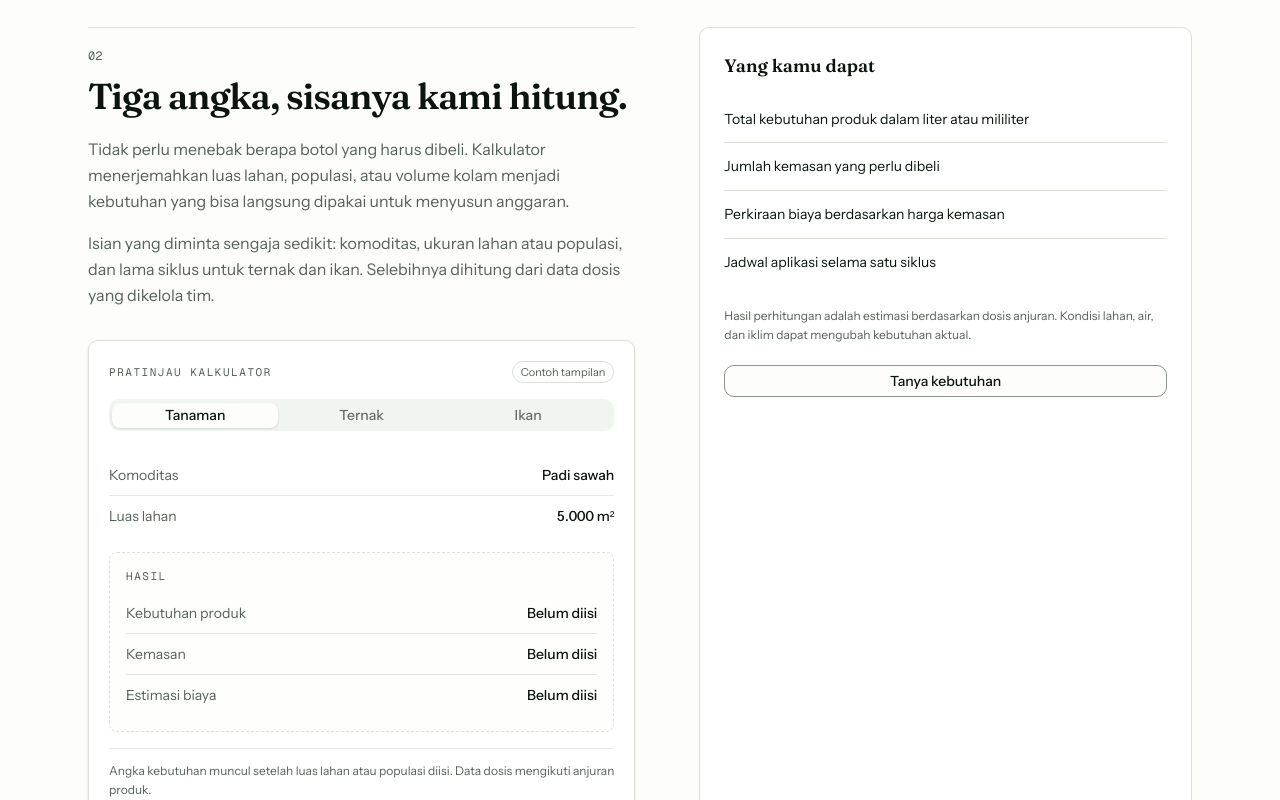
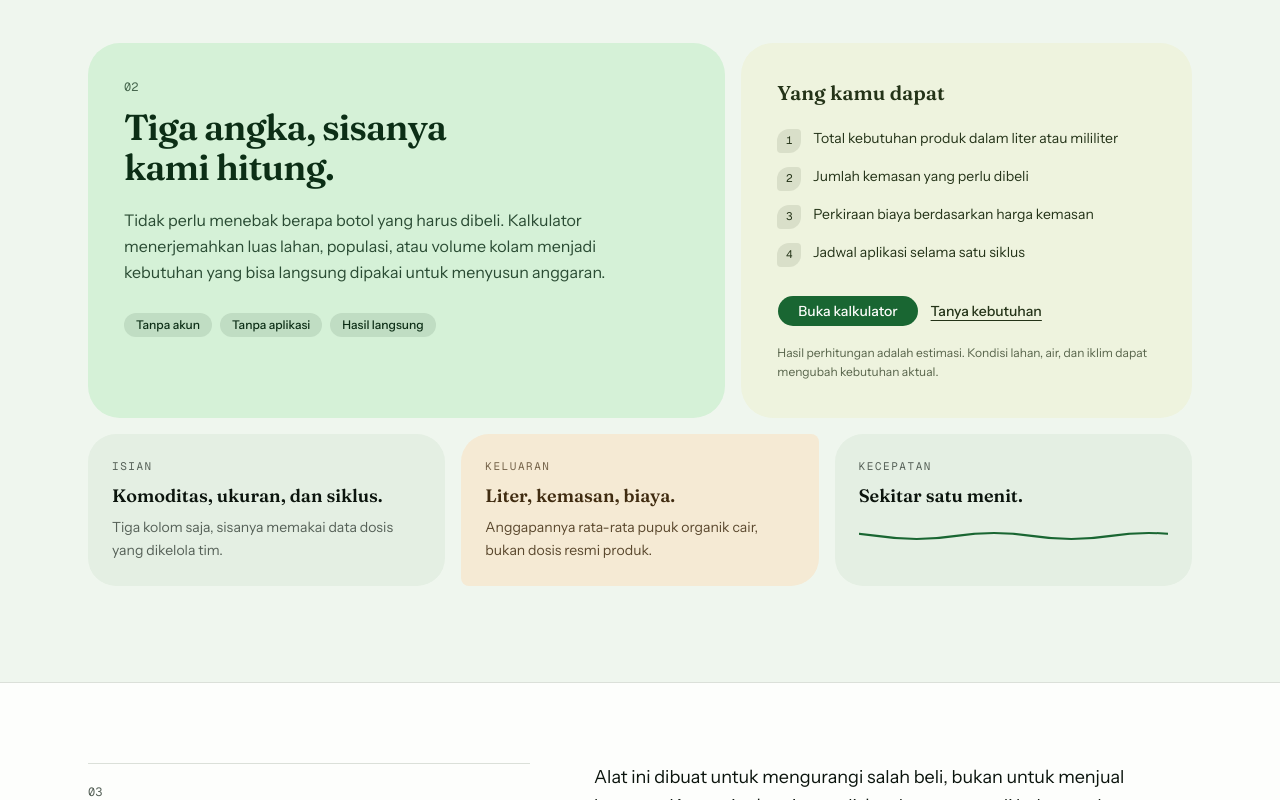
Before and after one commit to AWCODE13/PROBIOGREEN, a Next.js app in the folder web/: page / in a window 1280 px wide. Shown: the part 1520-2320 px from the top of the page. Built offline with nearby package versions, Linux system fonts and the light colour scheme; no server answers.

Commit message:
feat(kalkulator-section): Material 3 expressive bento redesign with tonal container tokens

```diff
--- a/web/src/app/globals.css
+++ b/web/src/app/globals.css
@@ -11,7 +11,14 @@
   --font-mono: var(--font-geist-mono);
   --font-heading: var(--font-fraunces);
   --color-sidebar-ring: var(--sidebar-ring);
-  --color-sidebar-border: var(--sidebar-border);
+  --color-surface-container: var(--surface-container);
+  --color-surface-container-high: var(--surface-container-high);
+  --color-primary-container: var(--primary-container);
+  --color-on-primary-container: var(--on-primary-container);
+  --color-secondary-container: var(--secondary-container);
+  --color-on-secondary-container: var(--on-secondary-container);
+  --color-tertiary-container: var(--tertiary-container);
+  --color-on-tertiary-container: var(--on-tertiary-container);  --color-sidebar-border: var(--sidebar-border);
   --color-sidebar-accent-foreground: var(--sidebar-accent-foreground);
   --color-sidebar-accent: var(--sidebar-accent);
   --color-sidebar-primary-foreground: var(--sidebar-primary-foreground);
@@ -81,6 +88,16 @@
   --sidebar-accent-foreground: oklch(0.35 0.09 150);
   --sidebar-border: oklch(0.9 0.01 140);
   --sidebar-ring: oklch(0.45 0.11 150);
+
+  /* Material 3 tonal containers, seeded from primary green */
+  --surface-container: oklch(0.965 0.012 140);
+  --surface-container-high: oklch(0.94 0.02 142);
+  --primary-container: oklch(0.93 0.045 148);
+  --on-primary-container: oklch(0.27 0.06 150);
+  --secondary-container: oklch(0.955 0.028 118);
+  --on-secondary-container: oklch(0.3 0.05 132);
+  --tertiary-container: oklch(0.94 0.032 85);
+  --on-tertiary-container: oklch(0.31 0.05 72);
 }
 
 .dark {
@@ -115,6 +132,15 @@
   --sidebar-accent-foreground: oklch(0.95 0.01 150);
   --sidebar-border: oklch(1 0 0 / 12%);
   --sidebar-ring: oklch(0.72 0.15 150);
+
+  --surface-container: oklch(0.215 0.015 150);
+  --surface-container-high: oklch(0.255 0.018 150);
+  --primary-container: oklch(0.33 0.055 150);
+  --on-primary-container: oklch(0.92 0.045 145);
+  --secondary-container: oklch(0.29 0.03 135);
+  --on-secondary-container: oklch(0.9 0.035 130);
+  --tertiary-container: oklch(0.32 0.035 78);
+  --on-tertiary-container: oklch(0.92 0.035 85);
 }
 
 @layer base {
@@ -144,3 +170,23 @@
     }
   }
 }
+@layer utilities {
+  .m3-wave {
+    animation: m3-wave-shift 9s linear infinite;
+  }
+
+  @media (prefers-reduced-motion: reduce) {
+    .m3-wave {
+      animation: none;
+    }
+  }
+}
+
+@keyframes m3-wave-shift {
+  from {
+    transform: translateX(0);
+  }
+  to {
+    transform: translateX(-50%);
+  }
+}
--- a/web/src/app/page.tsx
+++ b/web/src/app/page.tsx
@@ -6,7 +6,6 @@ import {
   AccordionItem,
   AccordionTrigger,
 } from "@/components/ui/accordion";
-import { CalculatorPreview } from "@/components/site/calculator-preview";
 import { PopularProducts } from "@/components/site/popular-products";
 import { consultationHref } from "@/lib/site";
 
@@ -197,42 +196,118 @@ export default function Home() {
         </div>
       </section>
 
-      <section id="kalkulator" className="scroll-mt-20 border-b border-border">
-        <div className="mx-auto grid w-full max-w-6xl gap-10 px-4 py-16 sm:px-6 lg:grid-cols-[1fr_0.9fr] lg:gap-16 lg:py-20">
-          <div>
-            <SectionHead index="02">Tiga angka, sisanya kami hitung.</SectionHead>
-            <p className="mt-5 text-pretty leading-relaxed text-muted-foreground">
+      <section id="kalkulator" className="scroll-mt-20 border-b border-border bg-surface-container">
+        <div className="mx-auto w-full max-w-6xl px-4 py-16 sm:px-6 lg:py-24">
+          <div className="grid gap-4 lg:grid-cols-12">
+            <div className="rounded-[32px] bg-primary-container p-7 text-on-primary-container sm:p-9 lg:col-span-7">
+              <p className="font-mono text-xs tabular-nums text-on-primary-container/70">
+                02
+              </p>
+              <h2 className="mt-3 max-w-lg text-balance font-heading text-3xl font-semibold tracking-tight sm:text-4xl">
+                Tiga angka, sisanya kami hitung.
+              </h2>
+              <p className="mt-5 max-w-lg text-pretty leading-relaxed text-on-primary-container/85">
                 Tidak perlu menebak berapa botol yang harus dibeli. Kalkulator
                 menerjemahkan luas lahan, populasi, atau volume kolam menjadi
                 kebutuhan yang bisa langsung dipakai untuk menyusun anggaran.
               </p>
-            <p className="mt-4 text-pretty leading-relaxed text-muted-foreground">
-              Isian yang diminta sengaja sedikit: komoditas, ukuran lahan atau
-              populasi, dan lama siklus untuk ternak dan ikan. Selebihnya dihitung
-              dari data dosis yang dikelola tim.
-            </p>
-
-            <div className="mt-8">
-              <CalculatorPreview />
+              <div className="mt-7 flex flex-wrap items-center gap-2">
+                {["Tanpa akun", "Tanpa aplikasi", "Hasil langsung"].map((chip) => (
+                  <span
+                    key={chip}
+                    className="rounded-full bg-on-primary-container/10 px-3 py-1 text-xs font-medium"
+                  >
+                    {chip}
+                  </span>
+                ))}
               </div>
             </div>
 
-          <div className="rounded-lg border border-border bg-card p-6">
-            <h3 className="font-heading text-lg font-semibold">Yang kamu dapat</h3>
-            <ul className="mt-4 divide-y divide-border">
-              {outputs.map((item) => (
-                <li key={item} className="py-3 text-sm leading-relaxed">
-                  {item}
+            <div className="flex flex-col rounded-[32px] bg-secondary-container p-7 text-on-secondary-container sm:p-9 lg:col-span-5">
+              <h3 className="font-heading text-xl font-semibold">Yang kamu dapat</h3>
+              <ol className="mt-5 space-y-3">
+                {outputs.map((item, index) => (
+                  <li key={item} className="flex gap-3 text-sm leading-relaxed">
+                    <span
+                      aria-hidden="true"
+                      className="mt-0.5 flex size-6 shrink-0 items-center justify-center rounded-[12px_4px_12px_4px] bg-on-secondary-container/10 font-mono text-[11px] tabular-nums"
+                    >
+                      {index + 1}
+                    </span>
+                    <span>{item}</span>
                   </li>
                 ))}
-            </ul>
-            <p className="mt-5 text-xs leading-relaxed text-muted-foreground">
-              Hasil perhitungan adalah estimasi berdasarkan dosis anjuran.
-              Kondisi lahan, air, dan iklim dapat mengubah kebutuhan aktual.
+              </ol>
+
+              <div className="mt-auto pt-7">
+                <div className="flex flex-wrap items-center gap-3">
+                  <Button asChild className="rounded-full px-5">
+                    <Link href="/kalkulator">Buka kalkulator</Link>
+                  </Button>
+                  <Link
+                    href={consultationHref}
+                    className="text-sm font-medium underline underline-offset-4 hover:no-underline"
+                  >
+                    Tanya kebutuhan
+                  </Link>
+                </div>
+                <p className="mt-4 text-xs leading-relaxed text-on-secondary-container/75">
+                  Hasil perhitungan adalah estimasi. Kondisi lahan, air, dan iklim
+                  dapat mengubah kebutuhan aktual.
                 </p>
-            <Button asChild variant="outline" className="mt-5 w-full">
-              <Link href={consultationHref}>Tanya kebutuhan</Link>
-            </Button>
+              </div>
+            </div>
+
+            <div className="grid gap-4 sm:grid-cols-3 lg:col-span-12">
+              <div className="rounded-[28px] bg-surface-container-high p-6">
+                <p className="font-mono text-[11px] uppercase tracking-[0.14em] text-muted-foreground">
+                  Isian
+                </p>
+                <p className="mt-2 font-heading text-lg font-semibold">
+                  Komoditas, ukuran, dan siklus.
+                </p>
+                <p className="mt-1.5 text-sm leading-relaxed text-muted-foreground">
+                  Tiga kolom saja, sisanya memakai data dosis yang dikelola tim.
+                </p>
+              </div>
+
+              <div className="rounded-[28px_8px_28px_8px] bg-tertiary-container p-6 text-on-tertiary-container">
+                <p className="font-mono text-[11px] uppercase tracking-[0.14em] opacity-70">
+                  Keluaran
+                </p>
+                <p className="mt-2 font-heading text-lg font-semibold">
+                  Liter, kemasan, biaya.
+                </p>
+                <p className="mt-1.5 text-sm leading-relaxed opacity-85">
+                  Anggapannya rata-rata pupuk organik cair, bukan dosis resmi
+                  produk.
+                </p>
+              </div>
+
+              <div className="rounded-[28px] bg-surface-container-high p-6">
+                <p className="font-mono text-[11px] uppercase tracking-[0.14em] text-muted-foreground">
+                  Kecepatan
+                </p>
+                <p className="mt-2 font-heading text-lg font-semibold">
+                  Sekitar satu menit.
+                </p>
+                <div aria-hidden="true" className="relative mt-5 h-3 overflow-hidden text-primary">
+                  <svg
+                    viewBox="0 0 200 12"
+                    preserveAspectRatio="none"
+                    className="m3-wave absolute inset-y-0 left-0 h-3 w-[200%]"
+                  >
+                    <path
+                      d="M0 6 q 12.5 -6 25 0 t 25 0 t 25 0 t 25 0 t 25 0 t 25 0 t 25 0 t 25 0"
+                      fill="none"
+                      stroke="currentColor"
+                      strokeWidth="2"
+                      strokeLinecap="round"
+                    />
+                  </svg>
+                </div>
+              </div>
+            </div>
           </div>
         </div>
       </section>
--- a/web/src/components/site/calculator-preview.tsx
+++ /dev/null
@@ -1,108 +0,0 @@
-"use client";
-
-import { Tabs, TabsContent, TabsList, TabsTrigger } from "@/components/ui/tabs";
-
-const previews = {
-  tanaman: {
-    fields: [
-      { label: "Komoditas", value: "Padi sawah" },
-      { label: "Luas lahan", value: "5.000 m²" },
-    ],
-    result: [
-      { label: "Kebutuhan produk", value: "Belum diisi" },
-      { label: "Kemasan", value: "Belum diisi" },
-      { label: "Estimasi biaya", value: "Belum diisi" },
-    ],
-  },
-  ternak: {
-    fields: [
-      { label: "Jenis ternak", value: "Ayam broiler" },
-      { label: "Populasi", value: "2.000 ekor" },
-      { label: "Lama siklus", value: "30 hari" },
-    ],
-    result: [
-      { label: "Kebutuhan per hari", value: "Belum diisi" },
-      { label: "Total per siklus", value: "Belum diisi" },
-      { label: "Estimasi biaya", value: "Belum diisi" },
-    ],
-  },
-  ikan: {
-    fields: [
-      { label: "Jenis ikan", value: "Nila" },
-      { label: "Volume kolam", value: "150 m³" },
-      { label: "Lama siklus", value: "60 hari" },
-    ],
-    result: [
-      { label: "Kebutuhan per hari", value: "Belum diisi" },
-      { label: "Total per siklus", value: "Belum diisi" },
-      { label: "Estimasi biaya", value: "Belum diisi" },
-    ],
-  },
-} as const;
-
-type Mode = keyof typeof previews;
-
-function FieldRows({ rows }: { rows: readonly { label: string; value: string }[] }) {
-  return (
-    <dl className="divide-y divide-border/70">
-      {rows.map((row) => (
-        <div key={row.label} className="flex items-baseline justify-between gap-6 py-2.5">
-          <dt className="text-sm text-muted-foreground">{row.label}</dt>
-          <dd className="text-sm font-medium tabular-nums">{row.value}</dd>
-        </div>
-      ))}
-    </dl>
-  );
-}
-
-function Preview({ mode }: { mode: Mode }) {
-  const data = previews[mode];
-  return (
-    <div className="space-y-4">
-      <FieldRows rows={data.fields} />
-      <div className="rounded-md border border-dashed border-border bg-background/60 p-4">
-        <p className="mb-2 font-mono text-[11px] uppercase tracking-[0.14em] text-muted-foreground">
-          Hasil
-        </p>
-        <FieldRows rows={data.result} />
-      </div>
-    </div>
-  );
-}
-
-export function CalculatorPreview() {
-  return (
-    <div className="w-full rounded-lg border border-border bg-card p-5 shadow-sm">
-      <div className="mb-4 flex items-center justify-between gap-4">
-        <p className="font-mono text-[11px] uppercase tracking-[0.14em] text-muted-foreground">
-          Pratinjau kalkulator
-        </p>
-        <span className="rounded-full border border-border px-2 py-0.5 text-[11px] text-muted-foreground">
-          Contoh tampilan
-        </span>
-      </div>
-
-      <Tabs defaultValue="tanaman">
-        <TabsList className="grid w-full grid-cols-3">
-          <TabsTrigger value="tanaman">Tanaman</TabsTrigger>
-          <TabsTrigger value="ternak">Ternak</TabsTrigger>
-          <TabsTrigger value="ikan">Ikan</TabsTrigger>
-        </TabsList>
-        <TabsContent value="tanaman" className="pt-4">
-          <Preview mode="tanaman" />
-        </TabsContent>
-        <TabsContent value="ternak" className="pt-4">
-          <Preview mode="ternak" />
-        </TabsContent>
-        <TabsContent value="ikan" className="pt-4">
-          <Preview mode="ikan" />
-        </TabsContent>
-      </Tabs>
-
-      <p className="mt-4 border-t border-border/70 pt-3 text-xs leading-relaxed text-muted-foreground">
-        Angka kebutuhan muncul setelah luas lahan atau populasi diisi. Data dosis
-        mengikuti anjuran produk.
-      </p>
-    </div>
-  );
-}
```
Lines whose indentation alone changed are shown as unchanged.
